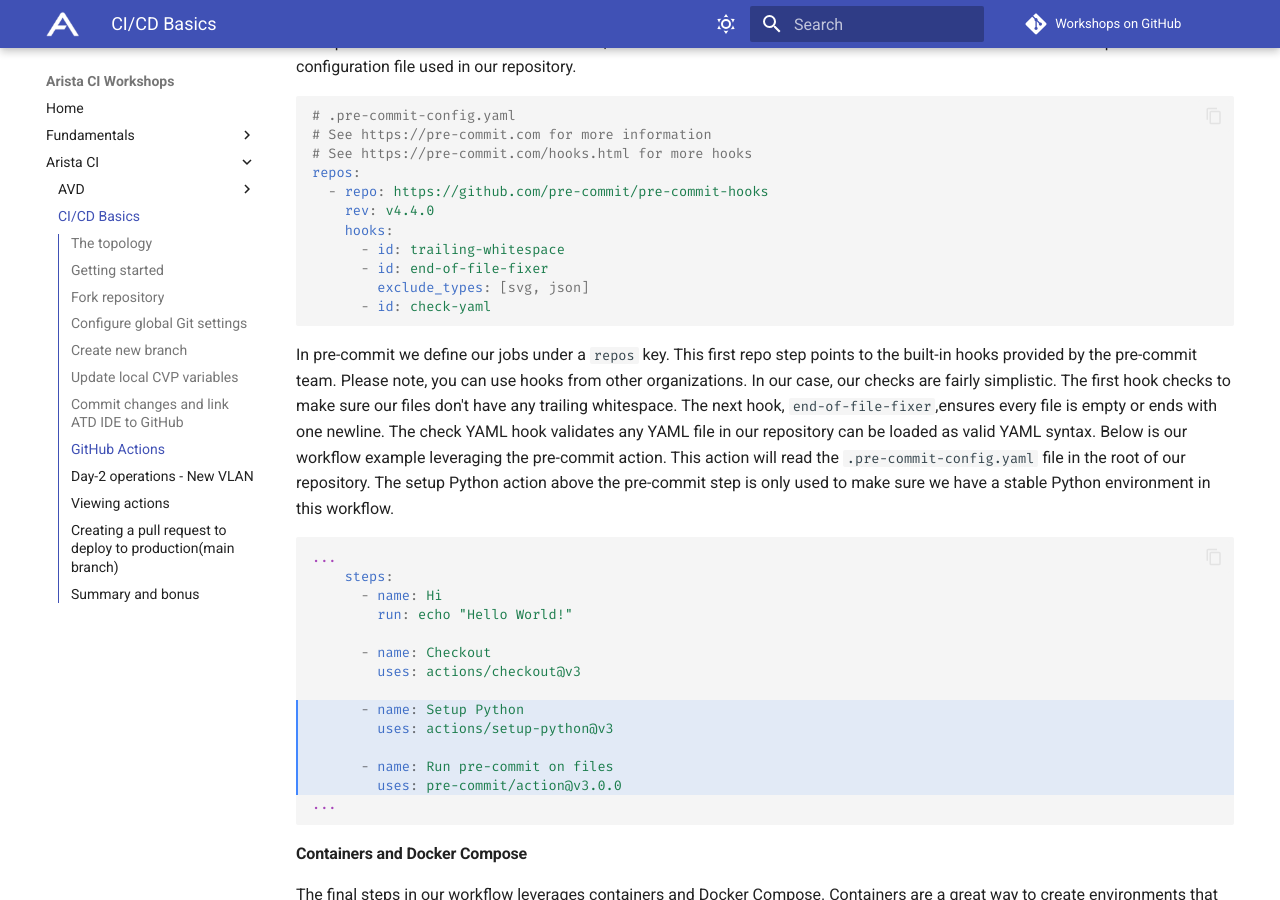
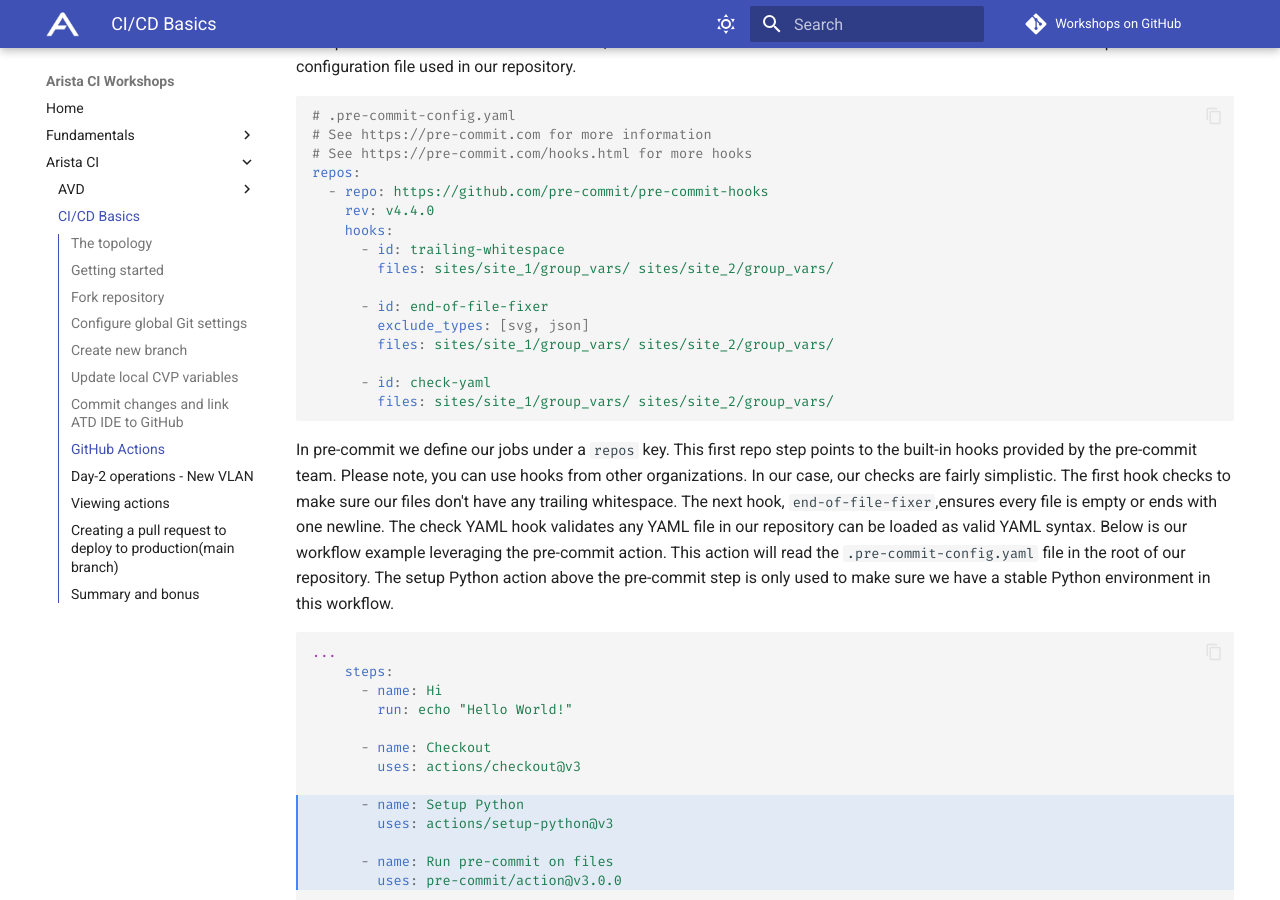
Before and after one commit to aristanetworks/avd-workshops, an MkDocs documentation site: the page built from workshops/cicd-basics.md, in a window 1280 px wide and 900 px high, scrolled down 8683 px. Built offline with MkDocs 1.6.1 and Material for MkDocs 9.7.7, drawn with Linux system fonts in a browser that asks for light colours; comment, search, counter and statistics services are not loaded.

Commit message:
running pre-commit only within group_vars for workshop

````diff
--- a/workshops/cicd-basics.md
+++ b/workshops/cicd-basics.md
@@ -237,9 +237,14 @@
     rev: v4.4.0
     hooks:
       - id: trailing-whitespace
+        files: sites/site_1/group_vars/ sites/site_2/group_vars/
+
       - id: end-of-file-fixer
         exclude_types: [svg, json]
+        files: sites/site_1/group_vars/ sites/site_2/group_vars/
+
       - id: check-yaml
+        files: sites/site_1/group_vars/ sites/site_2/group_vars/
 ```
 
 In pre-commit we define our jobs under a `repos` key. This first repo step points to the built-in hooks provided by the pre-commit team. Please note, you can use hooks from other organizations. In our case, our checks are fairly simplistic. The first hook checks to make sure our files don't have any trailing whitespace. The next hook, `end-of-file-fixer`,ensures every file is empty or ends with one newline. The check YAML hook validates any YAML file in our repository can be loaded as valid YAML syntax. Below is our workflow example leveraging the pre-commit action. This action will read the `.pre-commit-config.yaml` file in the root of our repository. The setup Python action above the pre-commit step is only used to make sure we have a stable Python environment in this workflow.
````
